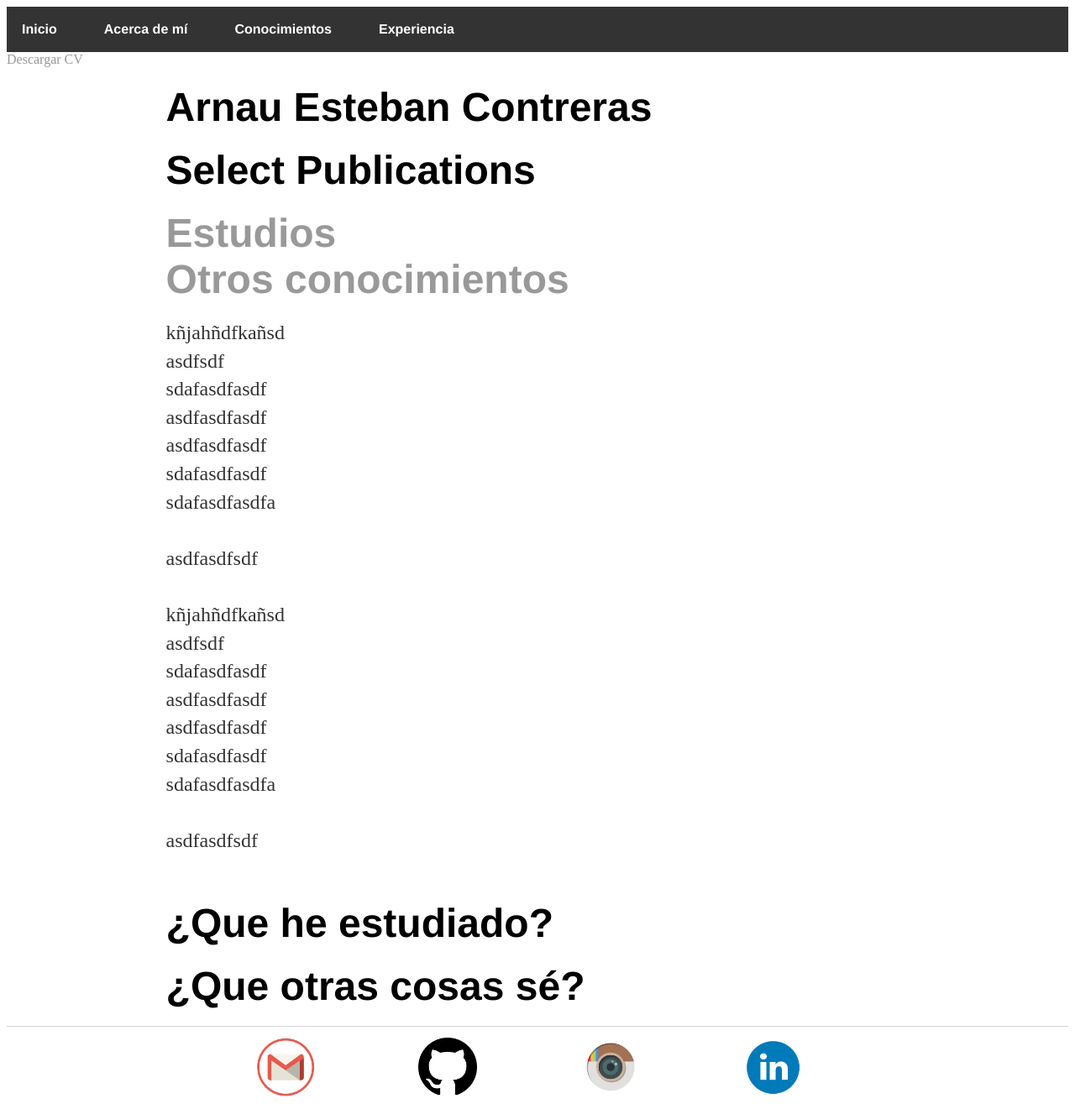
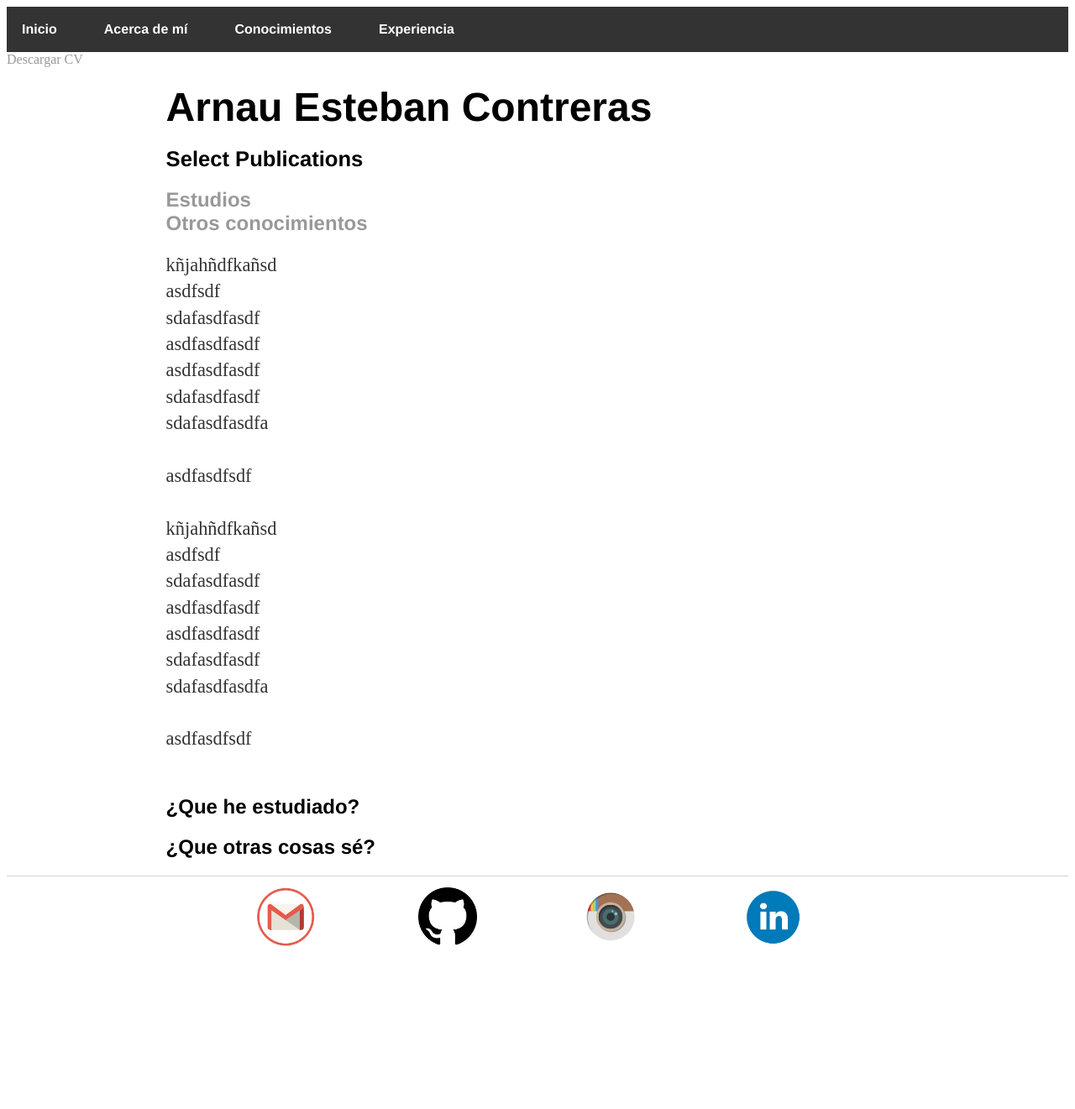
Before and after one commit to isx47590131/isx47590131.github.io, a Jekyll site: the page built from cv/index.html, in a window 1280 px wide. Shown: the whole page at 84% size. Built offline with Jekyll 4.4.1, drawn with Linux system fonts in a browser that asks for light colours; after the commit the page ends 1143 px from its top, so only the background shows below that.

Commit message:
Update main.css

```diff
--- a/css/main.css
+++ b/css/main.css
@@ -19,14 +19,28 @@ a {
 a:hover {
     text-decoration: underline;
 }
-h1, h2, h3, ul.cv {
+h1 {
     font-size: 3em;
     font-family:'Helvetica', 'Arial', 'Sans-Serif';
     margin: 20px auto;
     width: 70%;
 }
+h2 {
+    font-size: 1.6em;
+    font-family:'Helvetica', 'Arial', 'Sans-Serif';
+    margin: 20px auto;
+    width: 70%;
+}
+
+h3, ul.cv {
+    font-size: 1.5em;
+    font-family:'Helvetica', 'Arial', 'Sans-Serif';
+    margin: 20px auto;
+    width: 70%;
+}
+
 p {
-    font-size: 1.5em;
+    font-size: 1.4em;
     line-height: 1.4em;
     color: #333;
     text-align: justify;
```
